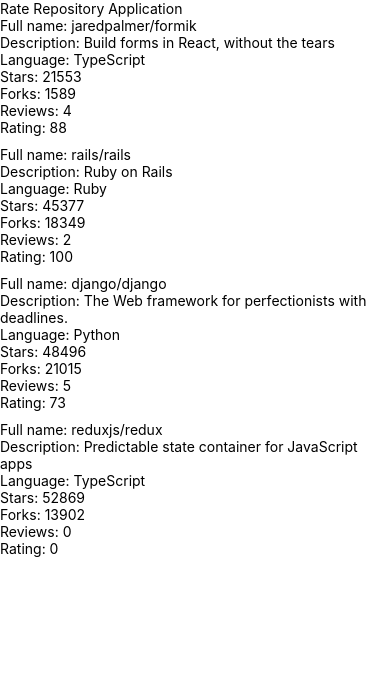
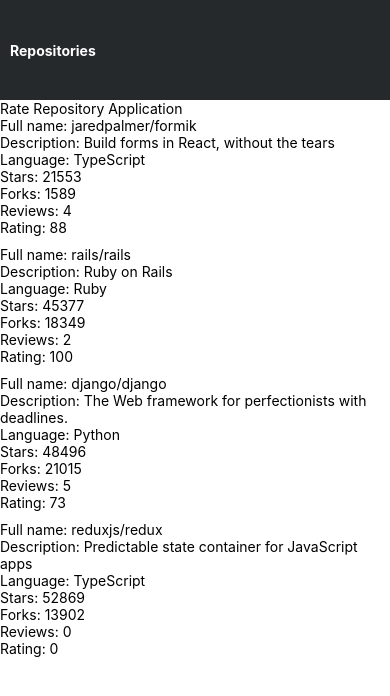
Before and after one commit to VasiliyTemniy/fullstackopenPart10, a React Native app in the folder rate-repository-app/: screen / in a window 390 px wide. Shown: the top 696 px of the page. Built offline with nearby package versions, Linux system fonts and the light colour scheme.

Commit message:
10.4 - ready!

```diff
--- /dev/null
+++ b/rate-repository-app/src/components/AppBar.jsx
@@ -0,0 +1,28 @@
+import { View, StyleSheet } from 'react-native';
+import Constants from 'expo-constants';
+import theme from '../theme';
+import AppBarItem from './AppBarItem';
+
+const styles = StyleSheet.create({
+  container: {
+    paddingTop: Constants.statusBarHeight,
+    paddingLeft: 10,
+    backgroundColor: theme.colors.menuBackground,
+    height: 100,
+    display: 'flex',
+    flexDirection: 'row',
+    /* justifyContent: 'space-around', */
+    alignItems: 'center',
+    gap: 10,
+  },
+});
+
+const AppBar = () => {
+  return (
+    <View style={styles.container}>
+      <AppBarItem onPress={() => {null}} text={'Repositories'}/>
+    </View>
+  );
+};
+
+export default AppBar;
--- /dev/null
+++ b/rate-repository-app/src/components/AppBarItem.jsx
@@ -0,0 +1,12 @@
+import { Pressable } from 'react-native';
+import Text from './Text';
+
+const AppBarItem = (props) => (
+  <Pressable onPress={props.onPress}>
+    <Text color={'textBright'} fontWeight={'bold'} >
+      {props.text}
+    </Text>
+  </Pressable>
+);
+
+export default AppBarItem;
--- a/rate-repository-app/src/components/Main.jsx
+++ b/rate-repository-app/src/components/Main.jsx
@@ -1,10 +1,9 @@
-import Constants from 'expo-constants';
 import { Text, StyleSheet, View } from 'react-native';
+import AppBar from './AppBar';
 import RepositoryList from './RepositoryList';
 
 const styles = StyleSheet.create({
   container: {
-    marginTop: Constants.statusBarHeight,
     flexGrow: 1,
     flexShrink: 1,
   },
@@ -13,6 +12,7 @@ const styles = StyleSheet.create({
 const Main = () => {
   return (
     <View style={styles.container}>
+      <AppBar />
       <Text>Rate Repository Application</Text>
       <RepositoryList/>
     </View>
--- /dev/null
+++ b/rate-repository-app/src/components/Text.jsx
@@ -0,0 +1,43 @@
+import { Text as NativeText, StyleSheet } from 'react-native';
+
+import theme from '../theme';
+
+const styles = StyleSheet.create({
+  text: {
+    color: theme.colors.textPrimary,
+    fontSize: theme.fontSizes.body,
+    fontFamily: theme.fonts.main,
+    fontWeight: theme.fontWeights.normal,
+  },
+  colorTextSecondary: {
+    color: theme.colors.textSecondary,
+  },
+  colorTextBright: {
+    color: theme.colors.textBright,
+  },
+  colorPrimary: {
+    color: theme.colors.primary,
+  },
+  fontSizeSubheading: {
+    fontSize: theme.fontSizes.subheading,
+  },
+  fontWeightBold: {
+    fontWeight: theme.fontWeights.bold,
+  },
+});
+
+const Text = ({ color, fontSize, fontWeight, style, ...props }) => {
+  const textStyle = [
+    styles.text,
+    color === 'textSecondary' && styles.colorTextSecondary,
+    color === 'primary' && styles.colorPrimary,
+    color === 'textBright' && styles.colorTextBright,
+    fontSize === 'subheading' && styles.fontSizeSubheading,
+    fontWeight === 'bold' && styles.fontWeightBold,
+    style,
+  ];
+
+  return <NativeText style={textStyle} {...props} />;
+};
+
+export default Text;
--- /dev/null
+++ b/rate-repository-app/src/theme.js
@@ -0,0 +1,22 @@
+const theme = {
+  colors: {
+    textPrimary: '#24292e',
+    textSecondary: '#586069',
+    textBright: '#FFFEFF',
+    primary: '#0366d6',
+    menuBackground: '#25292C',
+  },
+  fontSizes: {
+    body: 14,
+    subheading: 16,
+  },
+  fonts: {
+    main: 'System',
+  },
+  fontWeights: {
+    normal: '400',
+    bold: '700',
+  },
+};
+
+export default theme;
```
